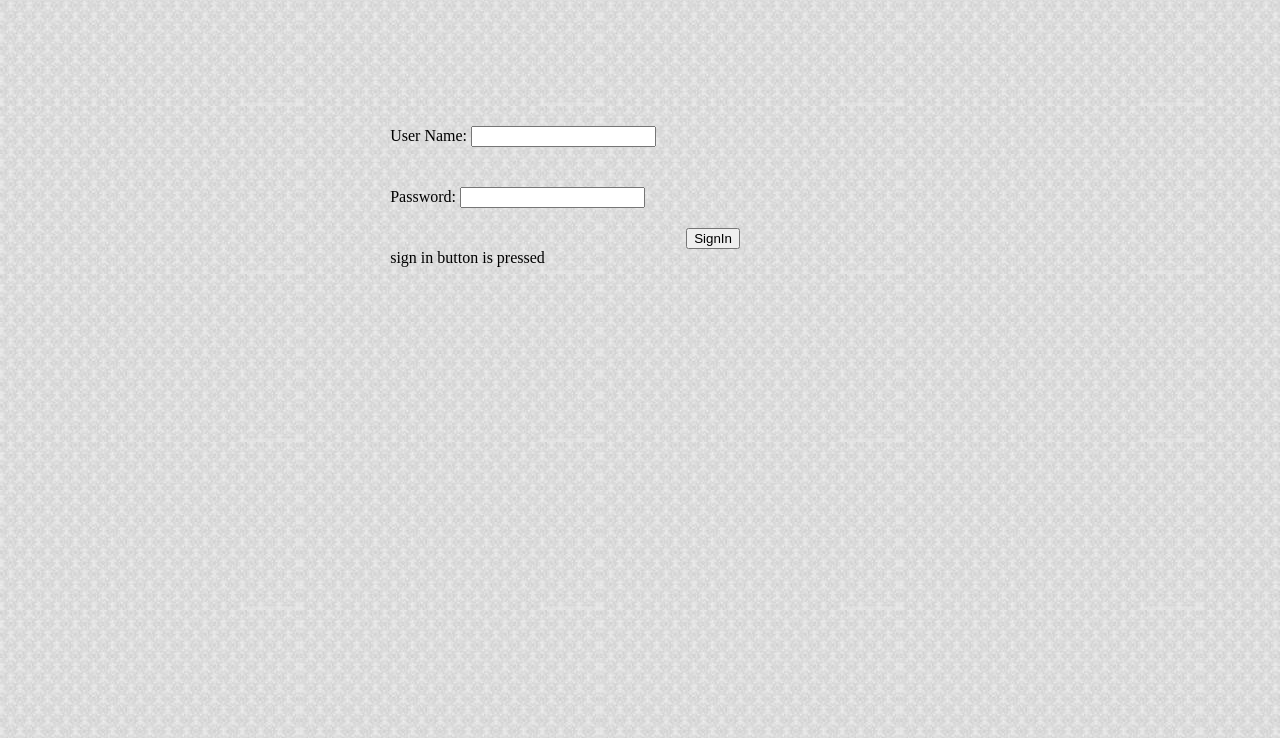
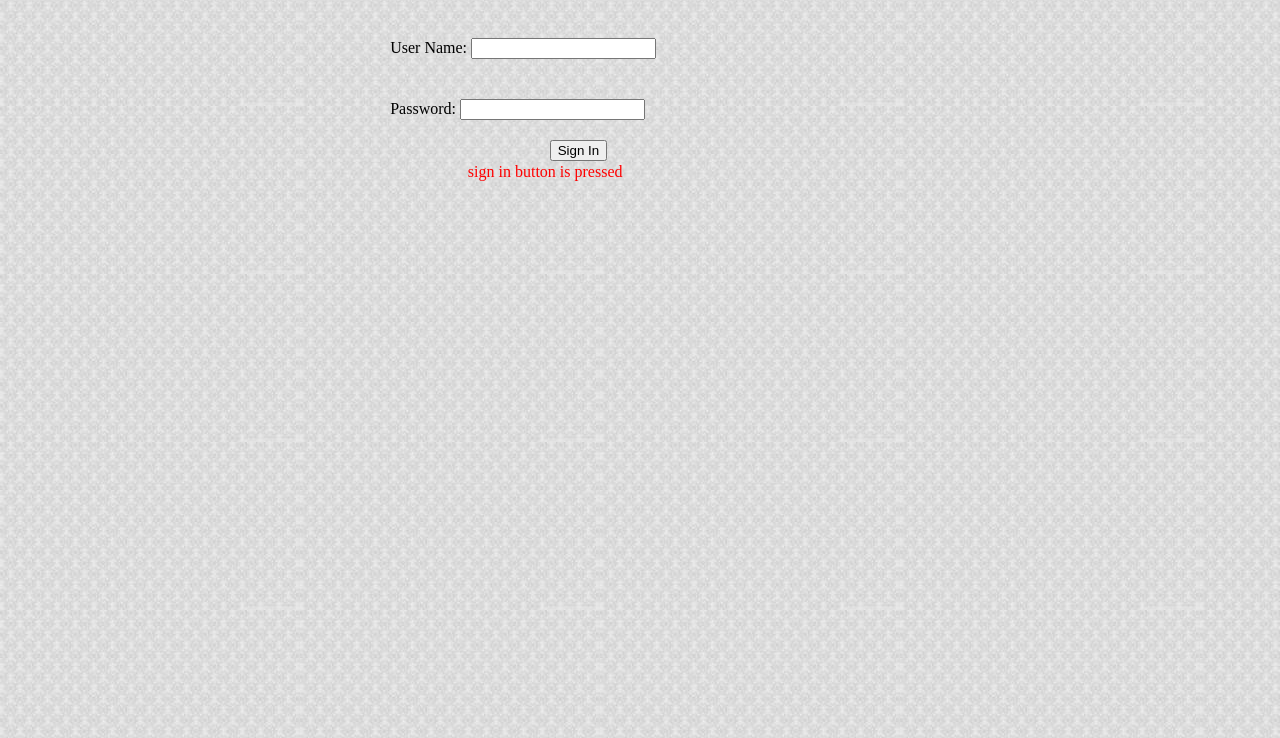
Before and after one commit to bujjibabu/web-ui-training, a plain HTML site: page maheshC/views/logincss.html in a window 1280 px wide. Shown: the part 62-800 px from the top of the page. Drawn offline with Linux system fonts and the light colour scheme; files whose address does not match are found by name.

Commit message:
litte bit modifications done in logincss.html file

```diff
--- a/maheshC/views/logincss.html
+++ b/maheshC/views/logincss.html
@@ -19,7 +19,7 @@
 .second{
 
 		  margin-left: 30%;
-		  margin-right: 30%;
+		  margin-right: 45%;
 		  padding:3px;
 
         }
@@ -59,22 +59,23 @@ text-align: right;
   			border-radius: 14px;
 		}
 		.signin button{
-		  padding: 40px ;
+		  padding: 10px ;
 		  background: rgb(0, 255, 0);
 		  border-radius: 100px;
 		  color: rgb(0, 255, 0);
+
 		}
 .txt{
 
-	padding: 4px;
-	color: rgb(255,0,0);
-	text-align:right;
+	padding:2px;
+	color:red;
+	text-align:center;
 
 }
 
 .form{
 
-	margin-top: 10%;
+	margin-top:3%;
 }
 
 .back{
@@ -107,9 +108,9 @@ background-repeat: repeat;
 
 <div class="signin">
 
-<input type="button" value="SignIn">
+<input type="button" value="Sign In">
 </div>
-<div class="text">sign in button is pressed</div>
+<div class="txt">sign in button is pressed</div>
 
 </div>
 </div>
```
